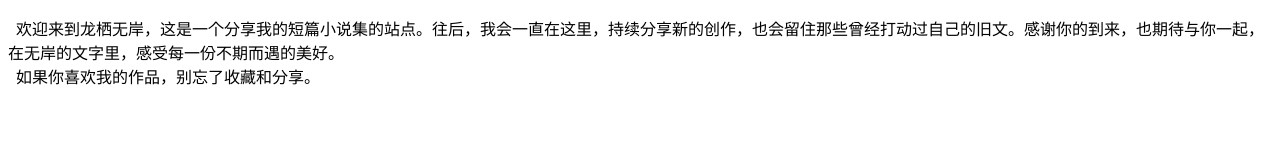
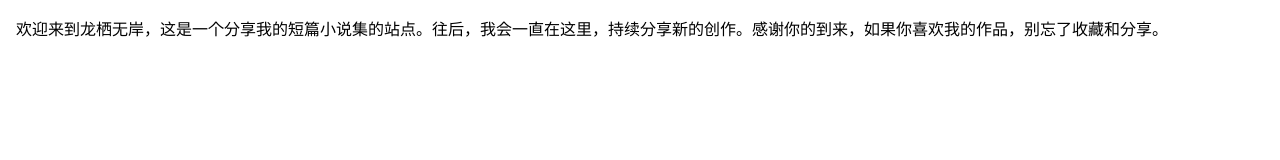
Before and after one commit to goodpages/jihexiaoshuo, a plain HTML site: page docs/about/index.html in a window 1280 px wide. Drawn offline with Linux system fonts and the light colour scheme.

Commit message:
#0 deploy

```diff
--- a/docs/about/index.html
+++ b/docs/about/index.html
@@ -1,2 +1 @@
-<!DOCTYPE html><meta charset="utf-8"><p>  欢迎来到龙栖无岸，这是一个分享我的短篇小说集的站点。往后，我会一直在这里，持续分享新的创作，也会留住那些曾经打动过自己的旧文。感谢你的到来，也期待与你一起，在无岸的文字里，感受每一份不期而遇的美好。<br>
-  如果你喜欢我的作品，别忘了收藏和分享。</p>
+<!DOCTYPE html><meta charset="utf-8"><p>  欢迎来到龙栖无岸，这是一个分享我的短篇小说集的站点。往后，我会一直在这里，持续分享新的创作。感谢你的到来，如果你喜欢我的作品，别忘了收藏和分享。</p>
```
Also changed, not shown: docs/index.html (+1 -2 lines), 1 other file.
